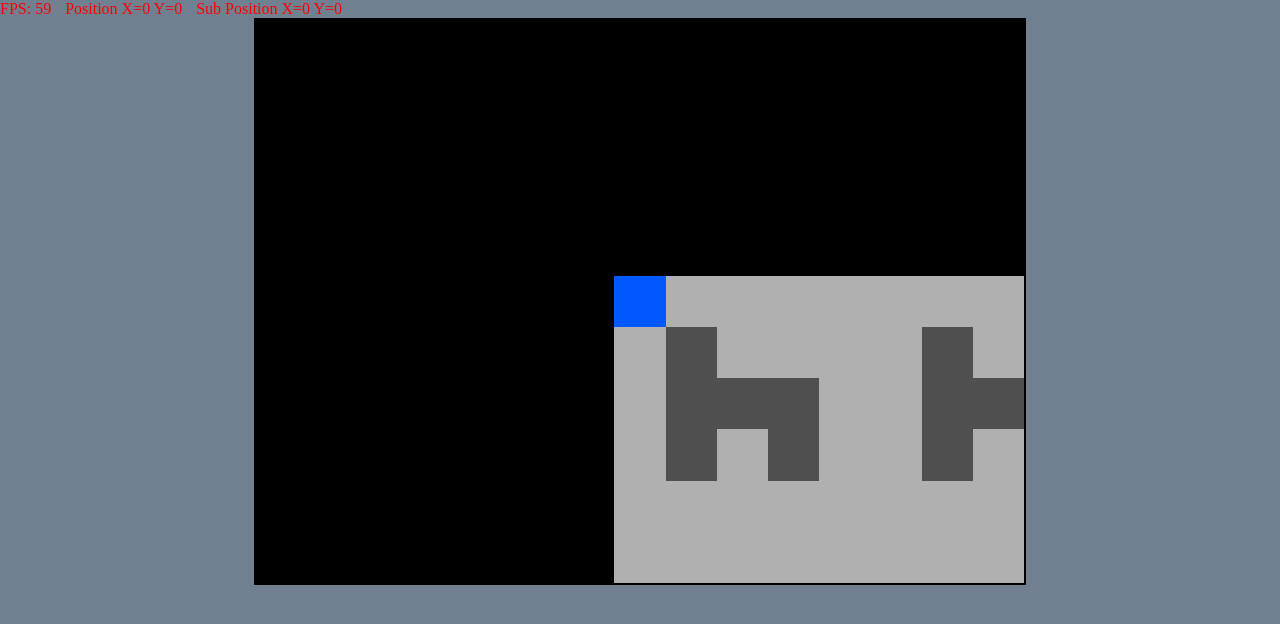
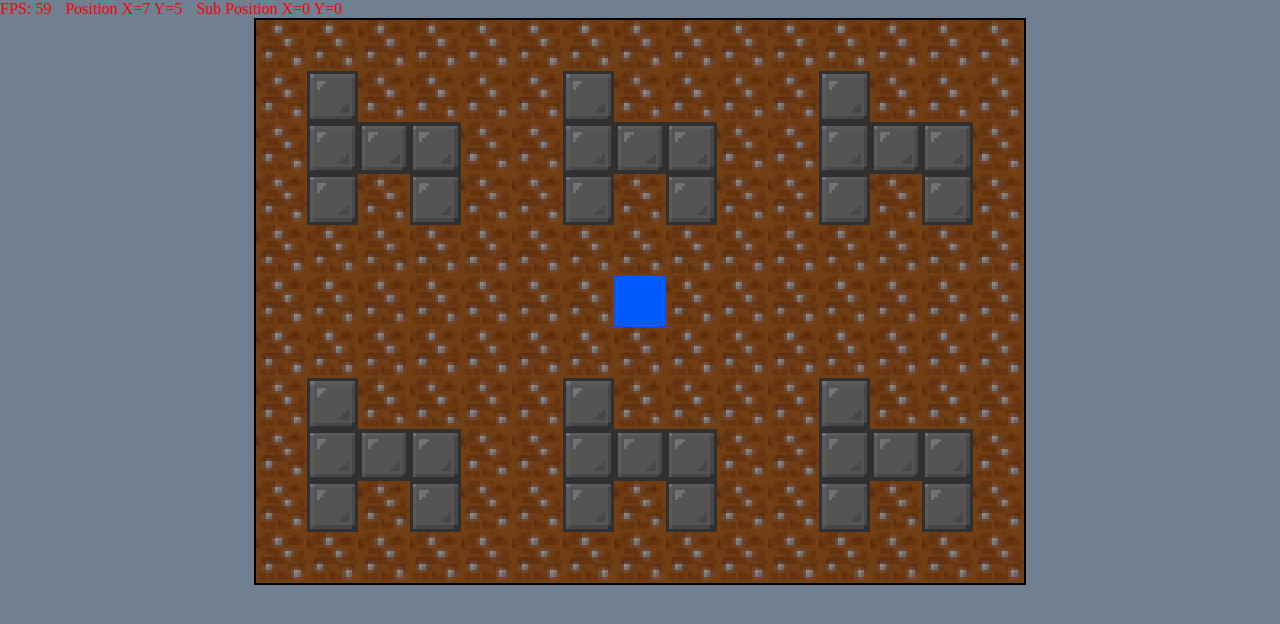
Before and after one commit to TheConnorBell/HTMLRPG, a plain HTML site: page game.html in a window 1280 px wide. Drawn offline with Linux system fonts and the light colour scheme.

Commit message:
Add map file and texture support

```diff
--- /dev/null
+++ b/assets/maps/spawn.json
@@ -0,0 +1,374 @@
+{
+  "mapID": 0,
+  "mapName": "Spawn",
+  "width": 15,
+  "height": 22,
+  "defaultSpawnX": 7,
+  "defaultSpawnY": 5,
+  "cells": [
+    {"textureID": 0, "walkable": 1},
+    {"textureID": 0, "walkable": 1},
+    {"textureID": 0, "walkable": 1},
+    {"textureID": 0, "walkable": 1},
+    {"textureID": 0, "walkable": 1},
+    {"textureID": 0, "walkable": 1},
+    {"textureID": 0, "walkable": 1},
+    {"textureID": 0, "walkable": 1},
+    {"textureID": 0, "walkable": 1},
+    {"textureID": 0, "walkable": 1},
+    {"textureID": 0, "walkable": 1},
+    {"textureID": 0, "walkable": 1},
+    {"textureID": 0, "walkable": 1},
+    {"textureID": 0, "walkable": 1},
+    {"textureID": 0, "walkable": 1},
+
+    {"textureID": 0, "walkable": 1},
+    {"textureID": 1, "walkable": 0},
+    {"textureID": 0, "walkable": 1},
+    {"textureID": 0, "walkable": 1},
+    {"textureID": 0, "walkable": 1},
+    {"textureID": 0, "walkable": 1},
+    {"textureID": 1, "walkable": 0},
+    {"textureID": 0, "walkable": 1},
+    {"textureID": 0, "walkable": 1},
+    {"textureID": 0, "walkable": 1},
+    {"textureID": 0, "walkable": 1},
+    {"textureID": 1, "walkable": 0},
+    {"textureID": 0, "walkable": 1},
+    {"textureID": 0, "walkable": 1},
+    {"textureID": 0, "walkable": 1},
+
+    {"textureID": 0, "walkable": 1},
+    {"textureID": 1, "walkable": 0},
+    {"textureID": 1, "walkable": 0},
+    {"textureID": 1, "walkable": 0},
+    {"textureID": 0, "walkable": 1},
+    {"textureID": 0, "walkable": 1},
+    {"textureID": 1, "walkable": 0},
+    {"textureID": 1, "walkable": 0},
+    {"textureID": 1, "walkable": 0},
+    {"textureID": 0, "walkable": 1},
+    {"textureID": 0, "walkable": 1},
+    {"textureID": 1, "walkable": 0},
+    {"textureID": 1, "walkable": 0},
+    {"textureID": 1, "walkable": 0},
+    {"textureID": 0, "walkable": 1},
+
+    {"textureID": 0, "walkable": 1},
+    {"textureID": 1, "walkable": 0},
+    {"textureID": 0, "walkable": 1},
+    {"textureID": 1, "walkable": 0},
+    {"textureID": 0, "walkable": 1},
+    {"textureID": 0, "walkable": 1},
+    {"textureID": 1, "walkable": 0},
+    {"textureID": 0, "walkable": 1},
+    {"textureID": 1, "walkable": 0},
+    {"textureID": 0, "walkable": 1},
+    {"textureID": 0, "walkable": 1},
+    {"textureID": 1, "walkable": 0},
+    {"textureID": 0, "walkable": 1},
+    {"textureID": 1, "walkable": 0},
+    {"textureID": 0, "walkable": 1},
+
+    {"textureID": 0, "walkable": 1},
+    {"textureID": 0, "walkable": 1},
+    {"textureID": 0, "walkable": 1},
+    {"textureID": 0, "walkable": 1},
+    {"textureID": 0, "walkable": 1},
+    {"textureID": 0, "walkable": 1},
+    {"textureID": 0, "walkable": 1},
+    {"textureID": 0, "walkable": 1},
+    {"textureID": 0, "walkable": 1},
+    {"textureID": 0, "walkable": 1},
+    {"textureID": 0, "walkable": 1},
+    {"textureID": 0, "walkable": 1},
+    {"textureID": 0, "walkable": 1},
+    {"textureID": 0, "walkable": 1},
+    {"textureID": 0, "walkable": 1},
+
+    {"textureID": 0, "walkable": 1},
+    {"textureID": 0, "walkable": 1},
+    {"textureID": 0, "walkable": 1},
+    {"textureID": 0, "walkable": 1},
+    {"textureID": 0, "walkable": 1},
+    {"textureID": 0, "walkable": 1},
+    {"textureID": 0, "walkable": 1},
+    {"textureID": 0, "walkable": 1},
+    {"textureID": 0, "walkable": 1},
+    {"textureID": 0, "walkable": 1},
+    {"textureID": 0, "walkable": 1},
+    {"textureID": 0, "walkable": 1},
+    {"textureID": 0, "walkable": 1},
+    {"textureID": 0, "walkable": 1},
+    {"textureID": 0, "walkable": 1},
+
+    {"textureID": 0, "walkable": 1},
+    {"textureID": 0, "walkable": 1},
+    {"textureID": 0, "walkable": 1},
+    {"textureID": 0, "walkable": 1},
+    {"textureID": 0, "walkable": 1},
+    {"textureID": 0, "walkable": 1},
+    {"textureID": 0, "walkable": 1},
+    {"textureID": 0, "walkable": 1},
+    {"textureID": 0, "walkable": 1},
+    {"textureID": 0, "walkable": 1},
+    {"textureID": 0, "walkable": 1},
+    {"textureID": 0, "walkable": 1},
+    {"textureID": 0, "walkable": 1},
+    {"textureID": 0, "walkable": 1},
+    {"textureID": 0, "walkable": 1},
+    {"textureID": 0, "walkable": 1},
+    {"textureID": 1, "walkable": 0},
+    {"textureID": 0, "walkable": 1},
+    {"textureID": 0, "walkable": 1},
+    {"textureID": 0, "walkable": 1},
+    {"textureID": 0, "walkable": 1},
+    {"textureID": 1, "walkable": 0},
+    {"textureID": 0, "walkable": 1},
+    {"textureID": 0, "walkable": 1},
+    {"textureID": 0, "walkable": 1},
+    {"textureID": 0, "walkable": 1},
+    {"textureID": 1, "walkable": 0},
+    {"textureID": 0, "walkable": 1},
+    {"textureID": 0, "walkable": 1},
+    {"textureID": 0, "walkable": 1},
+
+    {"textureID": 0, "walkable": 1},
+    {"textureID": 1, "walkable": 0},
+    {"textureID": 1, "walkable": 0},
+    {"textureID": 1, "walkable": 0},
+    {"textureID": 0, "walkable": 1},
+    {"textureID": 0, "walkable": 1},
+    {"textureID": 1, "walkable": 0},
+    {"textureID": 1, "walkable": 0},
+    {"textureID": 1, "walkable": 0},
+    {"textureID": 0, "walkable": 1},
+    {"textureID": 0, "walkable": 1},
+    {"textureID": 1, "walkable": 0},
+    {"textureID": 1, "walkable": 0},
+    {"textureID": 1, "walkable": 0},
+    {"textureID": 0, "walkable": 1},
+
+    {"textureID": 0, "walkable": 1},
+    {"textureID": 1, "walkable": 0},
+    {"textureID": 0, "walkable": 1},
+    {"textureID": 1, "walkable": 0},
+    {"textureID": 0, "walkable": 1},
+    {"textureID": 0, "walkable": 1},
+    {"textureID": 1, "walkable": 0},
+    {"textureID": 0, "walkable": 1},
+    {"textureID": 1, "walkable": 0},
+    {"textureID": 0, "walkable": 1},
+    {"textureID": 0, "walkable": 1},
+    {"textureID": 1, "walkable": 0},
+    {"textureID": 0, "walkable": 1},
+    {"textureID": 1, "walkable": 0},
+    {"textureID": 0, "walkable": 1},
+
+    {"textureID": 0, "walkable": 1},
+    {"textureID": 0, "walkable": 1},
+    {"textureID": 0, "walkable": 1},
+    {"textureID": 0, "walkable": 1},
+    {"textureID": 0, "walkable": 1},
+    {"textureID": 0, "walkable": 1},
+    {"textureID": 0, "walkable": 1},
+    {"textureID": 0, "walkable": 1},
+    {"textureID": 0, "walkable": 1},
+    {"textureID": 0, "walkable": 1},
+    {"textureID": 0, "walkable": 1},
+    {"textureID": 0, "walkable": 1},
+    {"textureID": 0, "walkable": 1},
+    {"textureID": 0, "walkable": 1},
+    {"textureID": 0, "walkable": 1},
+
+    {"textureID": 0, "walkable": 1},
+    {"textureID": 0, "walkable": 1},
+    {"textureID": 0, "walkable": 1},
+    {"textureID": 0, "walkable": 1},
+    {"textureID": 0, "walkable": 1},
+    {"textureID": 0, "walkable": 1},
+    {"textureID": 0, "walkable": 1},
+    {"textureID": 0, "walkable": 1},
+    {"textureID": 0, "walkable": 1},
+    {"textureID": 0, "walkable": 1},
+    {"textureID": 0, "walkable": 1},
+    {"textureID": 0, "walkable": 1},
+    {"textureID": 0, "walkable": 1},
+    {"textureID": 0, "walkable": 1},
+    {"textureID": 0, "walkable": 1},
+
+    {"textureID": 0, "walkable": 1},
+    {"textureID": 0, "walkable": 1},
+    {"textureID": 0, "walkable": 1},
+    {"textureID": 0, "walkable": 1},
+    {"textureID": 0, "walkable": 1},
+    {"textureID": 0, "walkable": 1},
+    {"textureID": 0, "walkable": 1},
+    {"textureID": 0, "walkable": 1},
+    {"textureID": 0, "walkable": 1},
+    {"textureID": 0, "walkable": 1},
+    {"textureID": 0, "walkable": 1},
+    {"textureID": 0, "walkable": 1},
+    {"textureID": 0, "walkable": 1},
+    {"textureID": 0, "walkable": 1},
+    {"textureID": 0, "walkable": 1},
+    {"textureID": 0, "walkable": 1},
+    {"textureID": 1, "walkable": 0},
+    {"textureID": 0, "walkable": 1},
+    {"textureID": 0, "walkable": 1},
+    {"textureID": 0, "walkable": 1},
+    {"textureID": 0, "walkable": 1},
+    {"textureID": 1, "walkable": 0},
+    {"textureID": 0, "walkable": 1},
+    {"textureID": 0, "walkable": 1},
+    {"textureID": 0, "walkable": 1},
+    {"textureID": 0, "walkable": 1},
+    {"textureID": 1, "walkable": 0},
+    {"textureID": 0, "walkable": 1},
+    {"textureID": 0, "walkable": 1},
+    {"textureID": 0, "walkable": 1},
+
+    {"textureID": 0, "walkable": 1},
+    {"textureID": 1, "walkable": 0},
+    {"textureID": 1, "walkable": 0},
+    {"textureID": 1, "walkable": 0},
+    {"textureID": 0, "walkable": 1},
+    {"textureID": 0, "walkable": 1},
+    {"textureID": 1, "walkable": 0},
+    {"textureID": 1, "walkable": 0},
+    {"textureID": 1, "walkable": 0},
+    {"textureID": 0, "walkable": 1},
+    {"textureID": 0, "walkable": 1},
+    {"textureID": 1, "walkable": 0},
+    {"textureID": 1, "walkable": 0},
+    {"textureID": 1, "walkable": 0},
+    {"textureID": 0, "walkable": 1},
+
+    {"textureID": 0, "walkable": 1},
+    {"textureID": 1, "walkable": 0},
+    {"textureID": 0, "walkable": 1},
+    {"textureID": 1, "walkable": 0},
+    {"textureID": 0, "walkable": 1},
+    {"textureID": 0, "walkable": 1},
+    {"textureID": 1, "walkable": 0},
+    {"textureID": 0, "walkable": 1},
+    {"textureID": 1, "walkable": 0},
+    {"textureID": 0, "walkable": 1},
+    {"textureID": 0, "walkable": 1},
+    {"textureID": 1, "walkable": 0},
+    {"textureID": 0, "walkable": 1},
+    {"textureID": 1, "walkable": 0},
+    {"textureID": 0, "walkable": 1},
+
+    {"textureID": 0, "walkable": 1},
+    {"textureID": 0, "walkable": 1},
+    {"textureID": 0, "walkable": 1},
+    {"textureID": 0, "walkable": 1},
+    {"textureID": 0, "walkable": 1},
+    {"textureID": 0, "walkable": 1},
+    {"textureID": 0, "walkable": 1},
+    {"textureID": 0, "walkable": 1},
+    {"textureID": 0, "walkable": 1},
+    {"textureID": 0, "walkable": 1},
+    {"textureID": 0, "walkable": 1},
+    {"textureID": 0, "walkable": 1},
+    {"textureID": 0, "walkable": 1},
+    {"textureID": 0, "walkable": 1},
+    {"textureID": 0, "walkable": 1},
+
+    {"textureID": 0, "walkable": 1},
+    {"textureID": 0, "walkable": 1},
+    {"textureID": 0, "walkable": 1},
+    {"textureID": 0, "walkable": 1},
+    {"textureID": 0, "walkable": 1},
+    {"textureID": 0, "walkable": 1},
+    {"textureID": 0, "walkable": 1},
+    {"textureID": 0, "walkable": 1},
+    {"textureID": 0, "walkable": 1},
+    {"textureID": 0, "walkable": 1},
+    {"textureID": 0, "walkable": 1},
+    {"textureID": 0, "walkable": 1},
+    {"textureID": 0, "walkable": 1},
+    {"textureID": 0, "walkable": 1},
+    {"textureID": 0, "walkable": 1},
+
+    {"textureID": 0, "walkable": 1},
+    {"textureID": 0, "walkable": 1},
+    {"textureID": 0, "walkable": 1},
+    {"textureID": 0, "walkable": 1},
+    {"textureID": 0, "walkable": 1},
+    {"textureID": 0, "walkable": 1},
+    {"textureID": 0, "walkable": 1},
+    {"textureID": 0, "walkable": 1},
+    {"textureID": 0, "walkable": 1},
+    {"textureID": 0, "walkable": 1},
+    {"textureID": 0, "walkable": 1},
+    {"textureID": 0, "walkable": 1},
+    {"textureID": 0, "walkable": 1},
+    {"textureID": 0, "walkable": 1},
+    {"textureID": 0, "walkable": 1},
+    {"textureID": 0, "walkable": 1},
+    {"textureID": 1, "walkable": 0},
+    {"textureID": 0, "walkable": 1},
+    {"textureID": 0, "walkable": 1},
+    {"textureID": 0, "walkable": 1},
+    {"textureID": 0, "walkable": 1},
+    {"textureID": 1, "walkable": 0},
+    {"textureID": 0, "walkable": 1},
+    {"textureID": 0, "walkable": 1},
+    {"textureID": 0, "walkable": 1},
+    {"textureID": 0, "walkable": 1},
+    {"textureID": 1, "walkable": 0},
+    {"textureID": 0, "walkable": 1},
+    {"textureID": 0, "walkable": 1},
+    {"textureID": 0, "walkable": 1},
+
+    {"textureID": 0, "walkable": 1},
+    {"textureID": 1, "walkable": 0},
+    {"textureID": 1, "walkable": 0},
+    {"textureID": 1, "walkable": 0},
+    {"textureID": 0, "walkable": 1},
+    {"textureID": 0, "walkable": 1},
+    {"textureID": 1, "walkable": 0},
+    {"textureID": 1, "walkable": 0},
+    {"textureID": 1, "walkable": 0},
+    {"textureID": 0, "walkable": 1},
+    {"textureID": 0, "walkable": 1},
+    {"textureID": 1, "walkable": 0},
+    {"textureID": 1, "walkable": 0},
+    {"textureID": 1, "walkable": 0},
+    {"textureID": 0, "walkable": 1},
+
+    {"textureID": 0, "walkable": 1},
+    {"textureID": 1, "walkable": 0},
+    {"textureID": 0, "walkable": 1},
+    {"textureID": 1, "walkable": 0},
+    {"textureID": 0, "walkable": 1},
+    {"textureID": 0, "walkable": 1},
+    {"textureID": 1, "walkable": 0},
+    {"textureID": 0, "walkable": 1},
+    {"textureID": 1, "walkable": 0},
+    {"textureID": 0, "walkable": 1},
+    {"textureID": 0, "walkable": 1},
+    {"textureID": 1, "walkable": 0},
+    {"textureID": 0, "walkable": 1},
+    {"textureID": 1, "walkable": 0},
+    {"textureID": 0, "walkable": 1},
+
+    {"textureID": 0, "walkable": 1},
+    {"textureID": 0, "walkable": 1},
+    {"textureID": 0, "walkable": 1},
+    {"textureID": 0, "walkable": 1},
+    {"textureID": 0, "walkable": 1},
+    {"textureID": 0, "walkable": 1},
+    {"textureID": 0, "walkable": 1},
+    {"textureID": 0, "walkable": 1},
+    {"textureID": 0, "walkable": 1},
+    {"textureID": 0, "walkable": 1},
+    {"textureID": 0, "walkable": 1},
+    {"textureID": 0, "walkable": 1},
+    {"textureID": 0, "walkable": 1},
+    {"textureID": 0, "walkable": 1},
+    {"textureID": 1, "walkable": 0}
+  ]
+}
--- a/javascript/main.js
+++ b/javascript/main.js
@@ -2,8 +2,8 @@ var canvas = null
 var context = null;
 
 // The total size of the map.
-var mapWidth = 15;
-var mapHeight = 22;
+var mapWidth = 0;
+var mapHeight = 0;
 
 // The number of cells shown on screen.
 const screenCellHeightAmount = 11;
@@ -32,31 +32,11 @@ var keyPresses = {};
 const movementStepAmount = 8;
 const movementTime = 250 // ms
 
-// Map of all tiles.
-const gameMap = [
-    0, 0, 0, 0, 0, 0, 0, 0, 0, 0, 0, 0, 0, 0, 0,
-    0, 1, 0, 0, 0, 0, 1, 0, 0, 0, 0, 1, 0, 0, 0,
-    0, 1, 1, 1, 0, 0, 1, 1, 1, 0, 0, 1, 1, 1, 0,
-    0, 1, 0, 1, 0, 0, 1, 0, 1, 0, 0, 1, 0, 1, 0,
-    0, 0, 0, 0, 0, 0, 0, 0, 0, 0, 0, 0, 0, 0, 0,
-    0, 0, 0, 0, 0, 0, 0, 0, 0, 0, 0, 0, 0, 0, 0,
-    0, 0, 0, 0, 0, 0, 0, 0, 0, 0, 0, 0, 0, 0, 0,
-    0, 1, 0, 0, 0, 0, 1, 0, 0, 0, 0, 1, 0, 0, 0,
-    0, 1, 1, 1, 0, 0, 1, 1, 1, 0, 0, 1, 1, 1, 0,
-    0, 1, 0, 1, 0, 0, 1, 0, 1, 0, 0, 1, 0, 1, 0,
-    0, 0, 0, 0, 0, 0, 0, 0, 0, 0, 0, 0, 0, 0, 0,
-    0, 0, 0, 0, 0, 0, 0, 0, 0, 0, 0, 0, 0, 0, 0,
-    0, 1, 0, 0, 0, 0, 1, 0, 0, 0, 0, 1, 0, 0, 0,
-    0, 1, 1, 1, 0, 0, 1, 1, 1, 0, 0, 1, 1, 1, 0,
-    0, 1, 0, 1, 0, 0, 1, 0, 1, 0, 0, 1, 0, 1, 0,
-    0, 0, 0, 0, 0, 0, 0, 0, 0, 0, 0, 0, 0, 0, 0,
-    0, 0, 0, 0, 0, 0, 0, 0, 0, 0, 0, 0, 0, 0, 0,
-    0, 0, 0, 0, 0, 0, 0, 0, 0, 0, 0, 0, 0, 0, 0,
-    0, 1, 0, 0, 0, 0, 1, 0, 0, 0, 0, 1, 0, 0, 0,
-    0, 1, 1, 1, 0, 0, 1, 1, 1, 0, 0, 1, 1, 1, 0,
-    0, 1, 0, 1, 0, 0, 1, 0, 1, 0, 0, 1, 0, 1, 0,
-    0, 0, 0, 0, 0, 0, 0, 0, 0, 0, 0, 0, 0, 0, 0
-];
+// Map Texture Storage
+var mapTextures = {};
+
+// Map of tiles.
+var gameMap = [];
 
 // Get canvas and context of first load of page.
 window.onload = function() {
@@ -71,15 +51,36 @@ window.onload = function() {
         keyPresses[event.key] = false;
     });
 
+    readMapFile();
+
     // Start the main loop.
     requestAnimationFrame(drawGame);
 }
 
+async function readMapFile() {
+    const response = await fetch('assets/maps/spawn.json');
+    const mapData = await response.json();
+    console.log(mapData);
+
+    gameMap = mapData.cells;
+    currentPlayerXPosition = mapData.defaultSpawnX;
+    currentPlayerYPosition = mapData.defaultSpawnY;
+    mapWidth = mapData.width;
+    mapHeight = mapData.height;
+
+
+}
+
 // Draw each updated frame.
 function drawGame() {
-    if (canvas == null || context == null) {
+    if (canvas == null || context == null || gameMap == null) {
         return;
     }
+
+    // Clear canvas to prevent seeing previous frames around edge of map.
+    context.clearRect(0, 0, canvas.width, canvas.height);
+
+    context.imageSmoothingEnabled = false;
 
     // Check player movement.
     if (currentPlayerXDecimalMovement != 0 || currentPlayerYDecimalMovement != 0) {
@@ -93,9 +94,6 @@ function drawGame() {
     } else if (keyPresses["ArrowDown"]) {
         movePlayer(0, 1);
     }
-
-    // Clear canvas to prevent seeing previous frames around edge of map.
-    context.clearRect(0, 0, canvas.width, canvas.height);
 
     // Get the offset the canvas has from the centre of the canvas screen.
     const xOffset = Math.floor(currentPlayerXPosition) - Math.floor(screenCellWidthAmount  / 2);
@@ -114,24 +112,19 @@ function drawGame() {
                 continue;
             }
 
-            switch (gameMap[((mapY*mapWidth)+mapX)]) {
+            const cell = gameMap[((mapY*mapWidth)+mapX)];
 
-                // Floor colour.
-                case 0:
-                    context.fillStyle = "#b0b0b0";
-                    break;
-                // Wall colour.
-                case 1:
-                    context.fillStyle = "#4f4f4f";
-                    break;
-                // This should never occur, but display as black if no option is provided.
-                default:
-                    context.fillStyle = "#000000";
-                    break;
+            // Check if texture has already been loaded, preventing flickering due to texture reloading.
+            if (!(cell.textureID in mapTextures)) {
+                const texture = new Image();
+                texture.src = "assets/textures/terrain/" + cell.textureID + ".png";
+                mapTextures[cell.textureID] = texture;
             }
 
+            const tex = mapTextures[cell.textureID];
+
             // Draw the current tile at the correct position with the correct scale.
-            context.fillRect(Math.floor((x + currentPlayerXDecimalMovement) * tileWidth), Math.floor((y + currentPlayerYDecimalMovement) * tileHeight), tileWidth, tileHeight);
+            context.drawImage(tex, Math.floor((x + currentPlayerXDecimalMovement) * tileWidth), Math.floor((y + currentPlayerYDecimalMovement) * tileHeight), tileWidth, tileHeight);
         }
     }
 
@@ -166,7 +159,7 @@ async function movePlayer(xIncrease, yIncrease) {
     const newPlayerYPosition = currentPlayerYPosition + yIncrease;
 
     // Check the player will not be moving outside the map or into a wall.
-    if (newPlayerXPosition < 0 || newPlayerXPosition >= mapWidth || newPlayerYPosition < 0 || newPlayerYPosition >= mapHeight || gameMap[newPlayerYPosition * mapWidth + newPlayerXPosition] != 0) {
+    if (newPlayerXPosition < 0 || newPlayerXPosition >= mapWidth || newPlayerYPosition < 0 || newPlayerYPosition >= mapHeight || gameMap[newPlayerYPosition * mapWidth + newPlayerXPosition].walkable != 1) {
         return;
     }
 
```
Also changed, not shown: game.html (+7 -0 lines), assets/textures/terrain/0.png (added), assets/textures/terrain/1.png (added).
